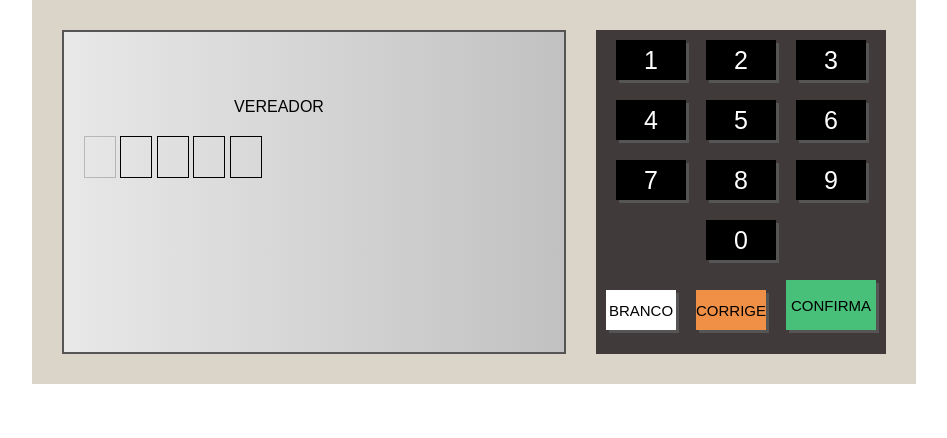
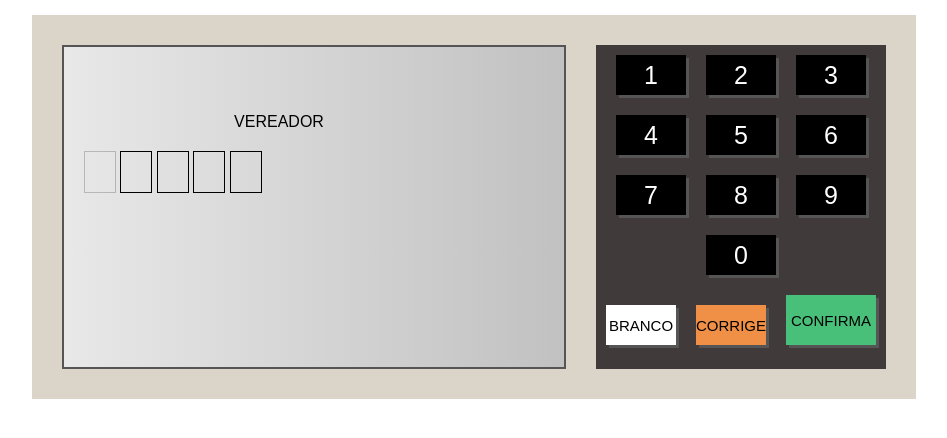
Before and after one commit to ronycleber/UrnaEletronica, a plain HTML site: page index.html in a window 1280 px wide. Shown: the whole page, without its empty margins (166-1113 px from the left). Drawn offline with Linux system fonts and the light colour scheme.

Commit message:
Imagens do Sistema Urna Eletrônica

```diff
--- a/style.css
+++ b/style.css
@@ -5,7 +5,7 @@
 }
 
 body {
-    margin: 0;
+    margin: 15px 0 0 0;
     display: flex;
     justify-content: center;
     align-items: center;
```
Also changed, not shown: images/urna-1.png (added), images/urna-2.png (added), images/urna-3.png (added), images/urna-4.png (added), images/urna-5.png (added), images/urna-6.png (added), images/urna-7.png (added), images/urna-8.png (added).
